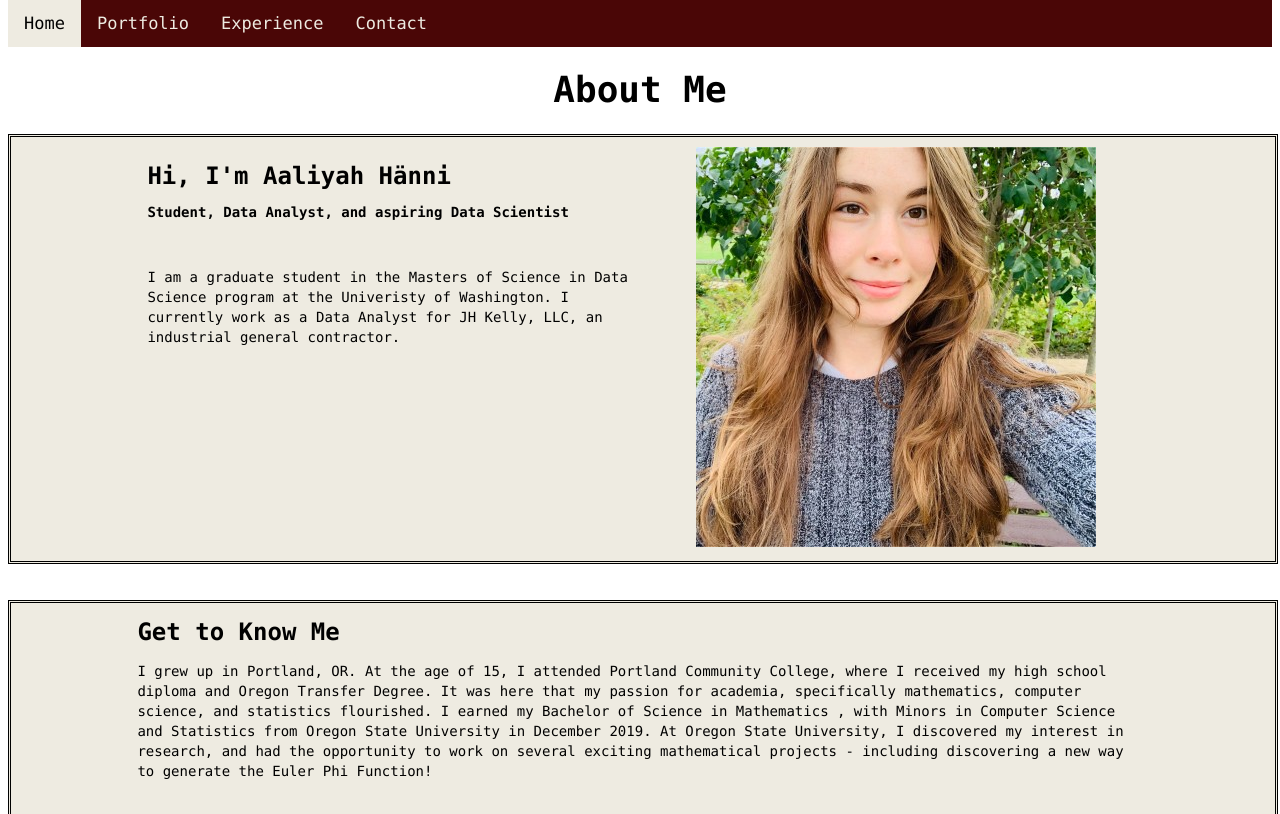
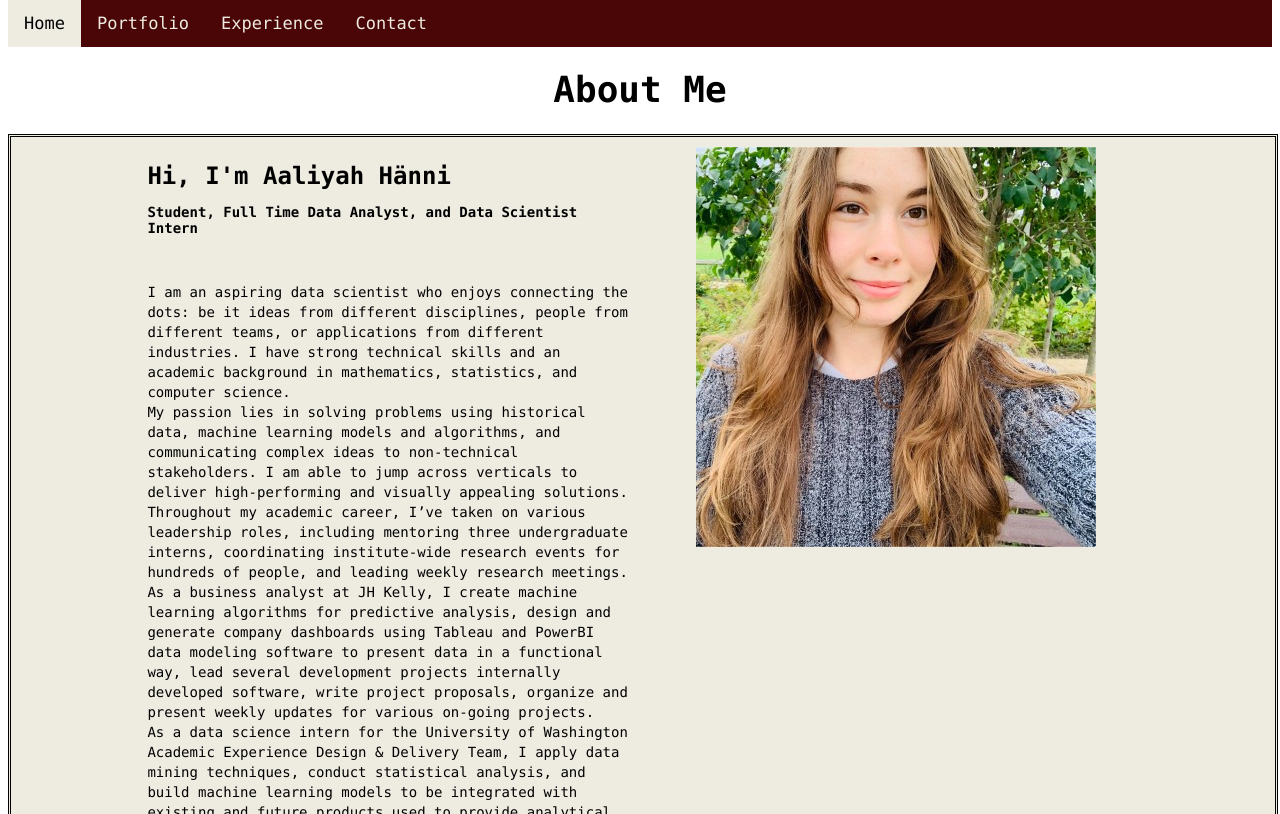
Before and after one commit to aaliyahfiala42/MyWebsite, a Flask app: page / in a window 1280 px wide. Shown: the part 60-874 px from the top of the page. Run offline with Flask 2, Linux system fonts and the light colour scheme.

Commit message:
Current Website Version

```diff
--- a/templates/home.html
+++ b/templates/home.html
@@ -35,9 +35,21 @@
 <div class="row">
     <div class="column">
         <h1> Hi, I'm Aaliyah Hänni </h1>
-        <h3> Student, Data Analyst, and aspiring Data Scientist </h3>
+        <h3> Student, Full Time Data Analyst, and Data Scientist Intern</h3>
         </br>
-        <p> I am a graduate student in the Masters of Science in Data Science program at the Univeristy of Washington. I currently work as a Data Analyst for JH Kelly, LLC, an industrial general contractor. </p>
+        <p>
+            I am an aspiring data scientist who enjoys connecting the dots: be it ideas from different disciplines, people from different teams, or applications from different industries. I have strong technical skills and an academic background in mathematics, statistics, and computer science.
+            </br>
+            My passion lies in solving problems using historical data, machine learning models and algorithms, and communicating complex ideas to non-technical stakeholders. I am able to jump across verticals to deliver high-performing and visually appealing solutions.
+            </br>
+            Throughout my academic career, I’ve taken on various leadership roles, including mentoring three undergraduate interns, coordinating institute-wide research events for hundreds of people, and leading weekly research meetings.
+            </br>
+            As a business analyst at JH Kelly, I create machine learning algorithms for predictive analysis, design and generate company dashboards using Tableau and PowerBI data modeling software to present data in a functional way, lead several development projects internally developed software, write project proposals, organize and present weekly updates for various on-going projects.
+            </br>
+            As a data science intern for the University of Washington Academic Experience Design & Delivery Team, I apply data mining techniques, conduct statistical analysis, and build machine learning models to be integrated with existing and future products used to provide analytical tools for students, faculty, and staff.
+            </br>
+            I am currently a full-time graduate student in the UW Master of Science in Data Science program and will be graduating in March 2022. I'm interested in full-time data science or machine learning research projects. Please feel free to get in touch with me.
+        </p>
     </div>
     <div class="column" align="center">
         <img src = "../static/img/Headshot.jpg">
```
